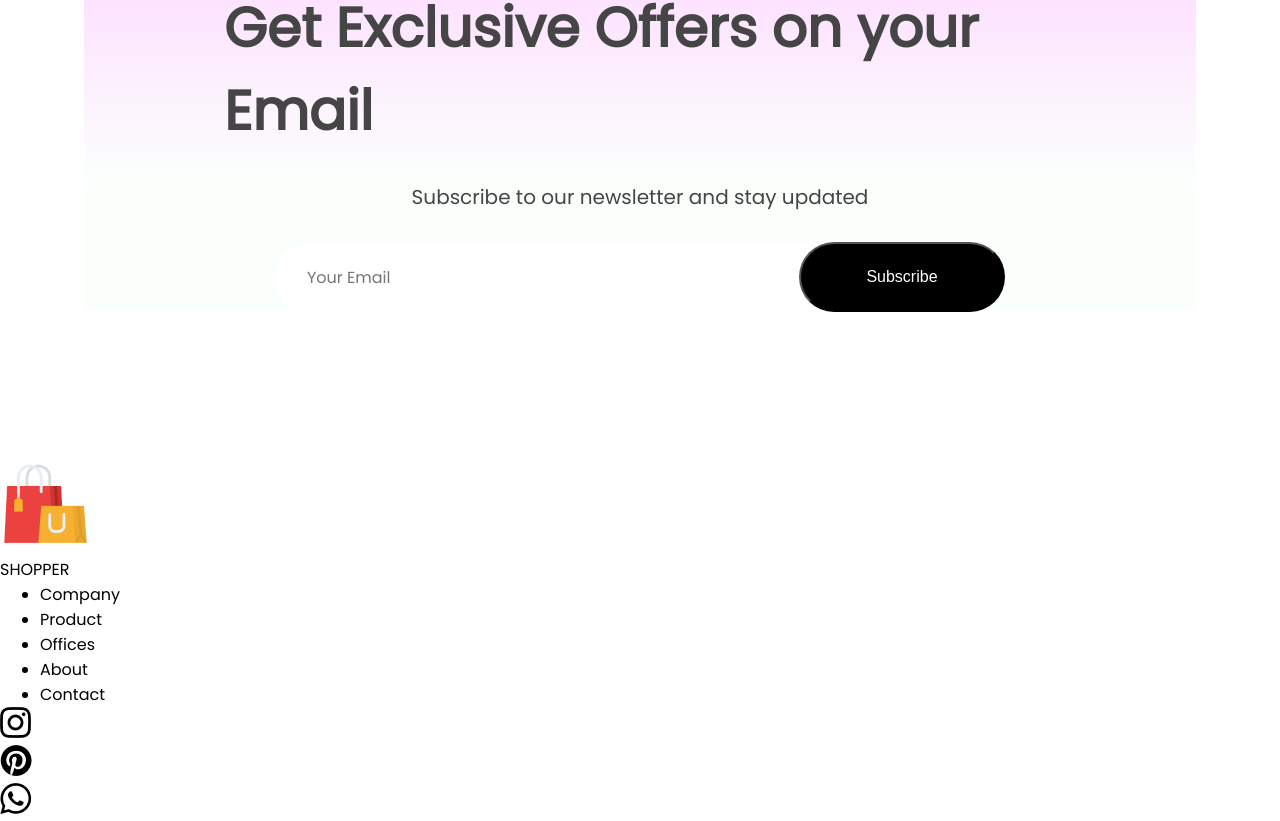
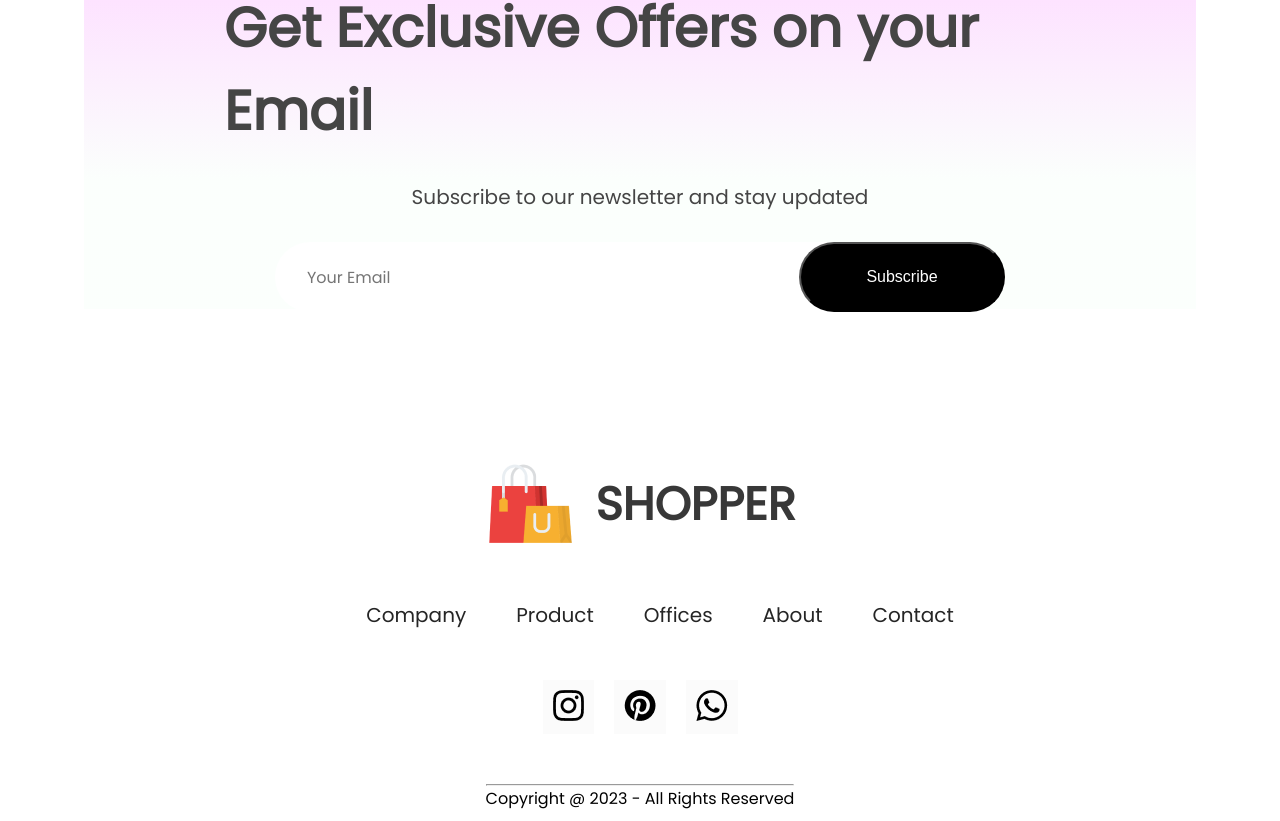
Before and after one commit to albinaasllanaj/frontend-E-commerce-react, a React (Create React App) app: page / in a window 1280 px wide. Shown: the part 3589-4410 px from the top of the page. Built offline with nearby package versions, Linux system fonts and the light colour scheme.

Commit message:
Added the footer component and styled it

```diff
--- a/src/Components/Footer/Footer.css
+++ b/src/Components/Footer/Footer.css
@@ -0,0 +1,42 @@
+.footer {
+    display: flex;
+    flex-direction: column;
+    justify-content: center;
+    align-items: center;
+    gap: 50px;
+}
+
+.footer-logo {
+    display: flex;
+    align-items: center;
+    gap: 20px;
+}
+
+.footer-logo p {
+    color: #383838;
+    font-size: 46px;
+    font-weight: 700;
+}
+
+.footer-links {
+    display: flex;
+    list-style: none;
+    gap: 50px;
+    color: #252525;
+    font-size: 20px;
+}
+
+.footer-links li {
+    cursor: pointer;
+}
+
+.footer-social-icon {
+    display: flex;
+    gap: 20px;
+}
+
+.footer-icons-container{
+    padding: 10px;
+    padding-bottom: 6px;
+    background: #fbfbfb;
+}
--- a/src/Components/Footer/Footer.jsx
+++ b/src/Components/Footer/Footer.jsx
@@ -30,6 +30,10 @@
                     <img src={whatsapp_icon} alt="whatsapp" />
                 </div>
             </div>
+            <div className="footer-copyright">
+                <hr />
+                <p>Copyright @ 2023 - All Rights Reserved</p>
+            </div>
     </div>
   )
 }
```
